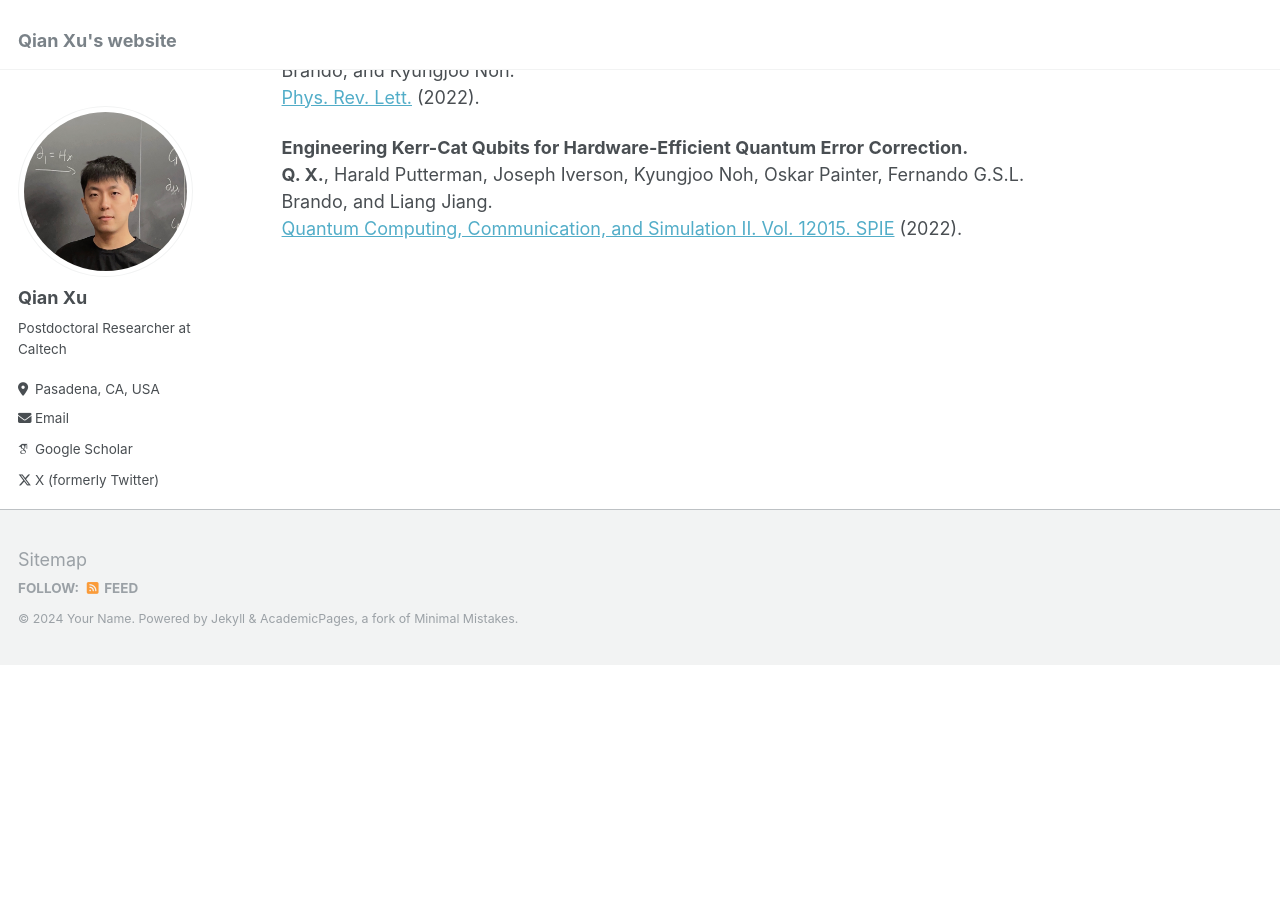
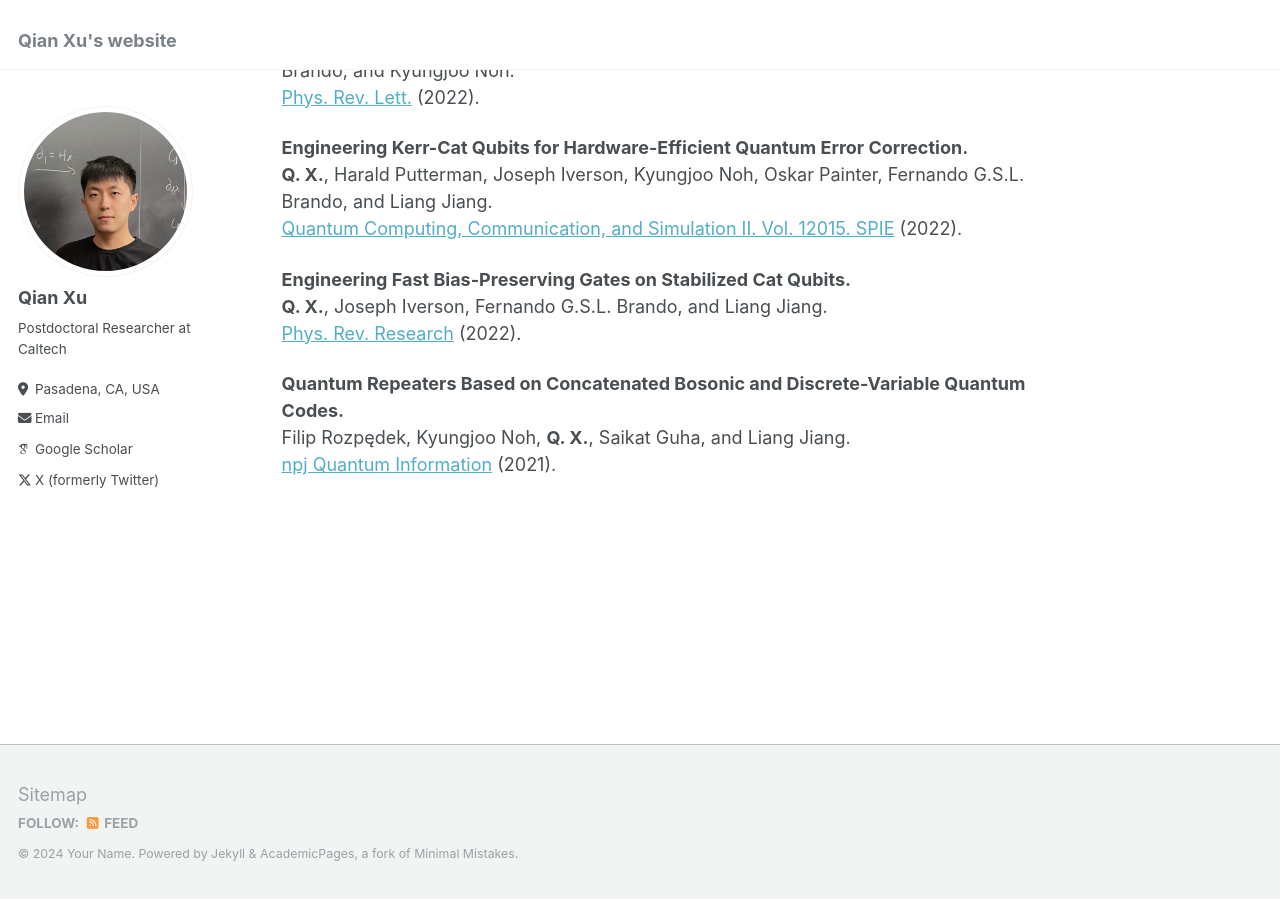
Before and after one commit to deltaXdeltaQ/deltaXdeltaQ.github.io, a Jekyll site: the page built from _pages/about.md, in a window 1280 px wide and 900 px high, scrolled down 1137 px. Built offline with Jekyll 4.4.1, drawn with Linux system fonts in a browser that asks for light colours; some web fonts are replaced; before the commit the page ends 1801 px from its top, so only the background shows below that.

Commit message:
Update about.md

```diff
--- a/_pages/about.md
+++ b/_pages/about.md
@@ -52,3 +52,13 @@ Harald Putterman, Joseph Iverson, **Q. X.**, Liang Jiang, Oskar Painter, Fernand
 **Engineering Kerr-Cat Qubits for Hardware-Efficient Quantum Error Correction.**\
 **Q. X.**,  Harald Putterman, Joseph Iverson, Kyungjoo Noh, Oskar Painter, Fernando G.S.L. Brando, and Liang Jiang.\
 [Quantum Computing, Communication, and Simulation II. Vol. 12015. SPIE](https://www.spiedigitallibrary.org/conference-proceedings-of-spie/12015/120150B/Engineering-Kerr-cat-qubits-for-hardware-efficient-quantum-error-correction/10.1117/12.2614832.short) (2022).
+
+
+**Engineering Fast Bias-Preserving Gates on Stabilized Cat Qubits.**\
+**Q. X.**, Joseph Iverson, Fernando G.S.L. Brando, and Liang Jiang.\
+[Phys. Rev. Research](https://journals.aps.org/prresearch/abstract/10.1103/.4.013082) (2022).
+
+
+**Quantum Repeaters Based on Concatenated Bosonic and Discrete-Variable Quantum Codes.**\
+Filip Rozpędek, Kyungjoo Noh, **Q. X.**, Saikat Guha, and Liang Jiang.\
+[npj Quantum Information](https://www.nature.com/articles/s41534-021-00438-7) (2021).
```
